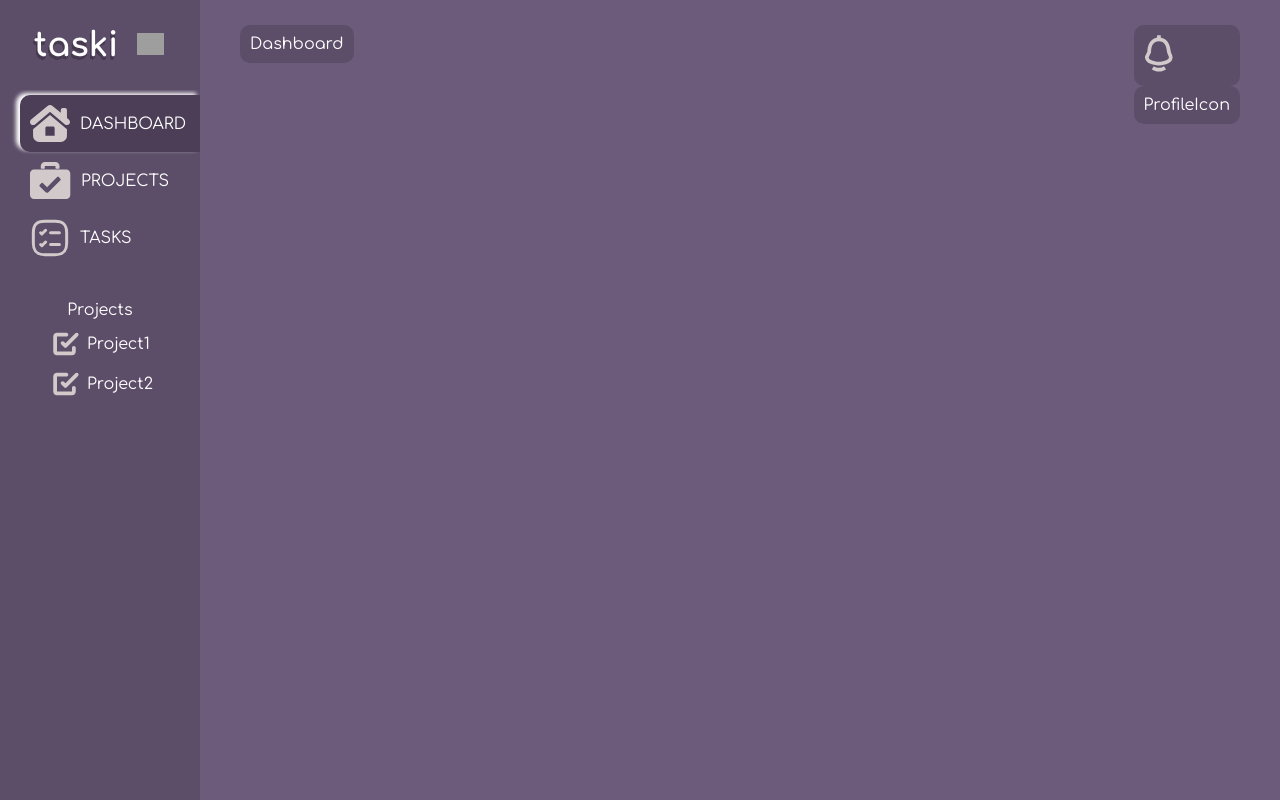
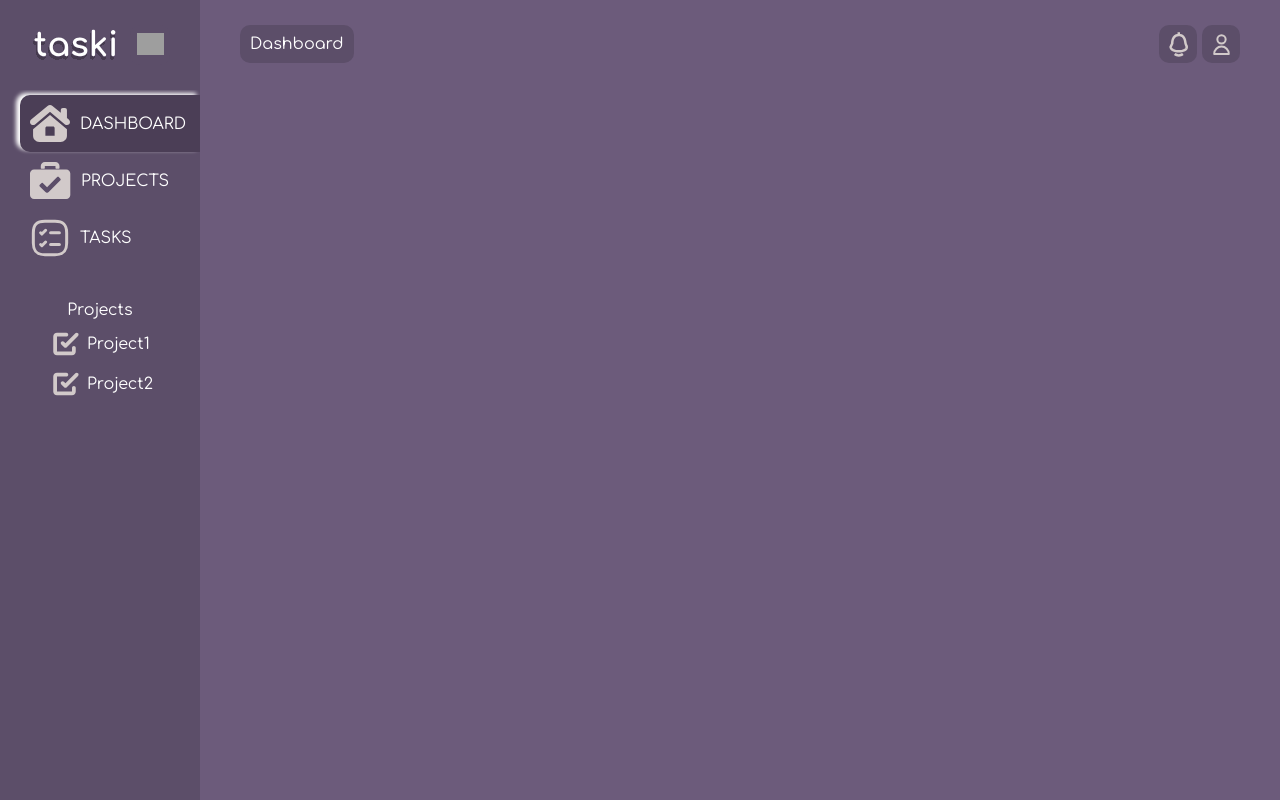
Before and after one commit to 4aykovski/task-manager-front, a React (Create React App) app: page /dashboard in a window 1280 px wide. Built offline with nearby package versions, Linux system fonts and the light colour scheme; grey boxes are pictures that could not be loaded.

Commit message:
feat: complete header

```diff
--- a/src/components/Header/Header.module.css
+++ b/src/components/Header/Header.module.css
@@ -3,3 +3,30 @@ header {
     justify-content: space-between;
     padding: 25px 40px;
 }
+
+.LeftPart {
+    cursor: default;
+}
+
+.RightPart {
+    display: flex;
+}
+
+.RightPart .Item {
+    display: flex;
+    align-items: center;
+    justify-content: center;
+    margin-right: 5px;
+    height: 38px;
+    width: 38px;
+    cursor: pointer;
+}
+
+.Item:last-child {
+    margin-right: 0;
+}
+
+.Icons {
+    width: 25px;
+    height: 25px;
+}
--- a/src/components/Header/Header.tsx
+++ b/src/components/Header/Header.tsx
@@ -2,6 +2,7 @@ import React, {FC} from 'react';
 import classes from './Header.module.css'
 import Card from "../ui/Card/Card";
 import Icon from '../ui/Icon/Icon';
+import {Link} from "react-router-dom";
 
 interface HeaderProps {
     name: string;
@@ -16,11 +17,15 @@ const Header: FC<HeaderProps> = ({name}) => {
                 </Card>
             </div>
             <div className={classes.RightPart}>
-                <Card>
-                    <Icon iconName={"notification.svg"}/>
+                <Card className={classes.Item}>
+                    <Link to={"/profile/notifications"} className={classes.Icons}>
+                        <Icon iconName={"notification.svg"} />
+                    </Link>
                 </Card>
-                <Card>
-                    ProfileIcon
+                <Card className={classes.Item}>
+                    <Link to={"/profile"} className={classes.Icons}>
+                        <Icon iconName={"profile.svg"} />
+                    </Link>
                 </Card>
             </div>
         </header>
--- a/src/components/ui/Card/Card.tsx
+++ b/src/components/ui/Card/Card.tsx
@@ -3,11 +3,15 @@ import classes from './Card.module.css';
 
 interface CardProps {
     children: React.ReactNode;
+    className?: string;
 }
 
-const Card: FC<CardProps> = ({children}) => {
+const Card: FC<CardProps> = ({children, className}) => {
     return (
-        <div className={classes.Card} >
+        <div className={className
+            ? classes.Card + ' ' + className
+            : classes.Card
+        }>
             {children}
         </div>
     );
--- a/src/pages/NotFound.tsx
+++ b/src/pages/NotFound.tsx
@@ -3,7 +3,7 @@ import React from 'react';
 const NotFound = () => {
     return (
         <div>
-
+            Not Found
         </div>
     );
 };
```
Also changed, not shown: public/assets/icons/notification.svg, public/assets/icons/profile.svg.
